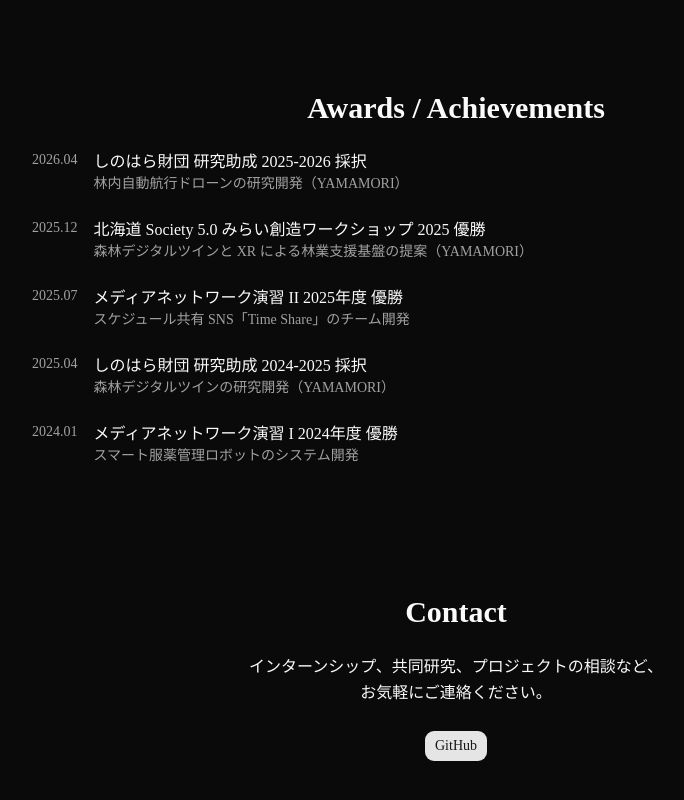
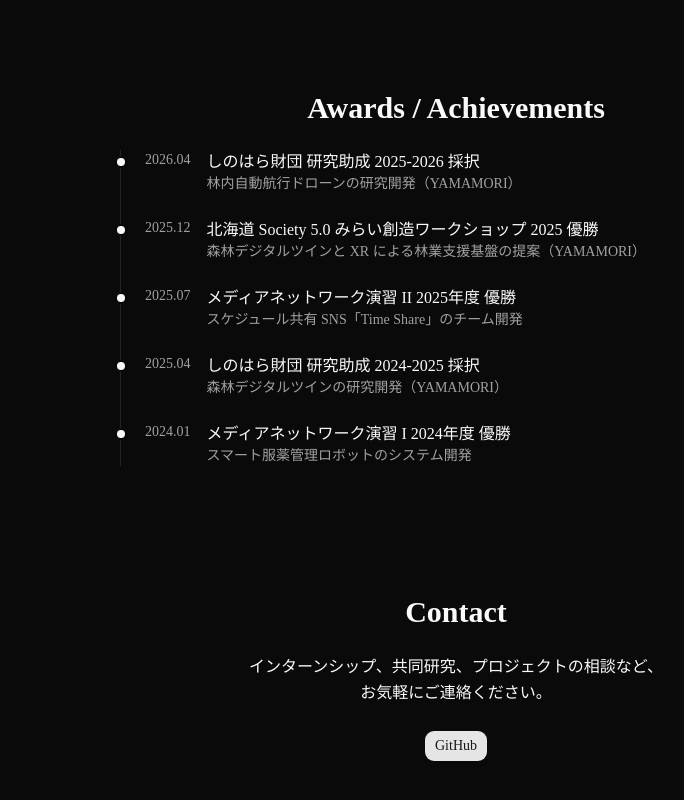
Before and after one commit to Tkino117/portfolio, a Next.js app: page / in a window 1280 px wide. Shown: the part 2637-3437 px from the top of the page, without its empty margins (184-868 px from the left). Built offline with nearby package versions, Linux system fonts and the light colour scheme.

Commit message:
minor fix

```diff
--- a/src/components/sections/awards.tsx
+++ b/src/components/sections/awards.tsx
@@ -39,9 +39,10 @@ export function Awards() {
 		<section>
 			<Container>
 			<SectionTitle>Awards / Achievements</SectionTitle>
-			<div className="space-y-6">
+			<div className="relative mx-auto max-w-2xl space-y-6 border-l border-border pl-6">
 				{awards.map((award, i) => (
-					<div key={i} className="flex gap-4">
+					<div key={i} className="relative flex gap-4">
+						<span className="absolute -left-[30px] top-1.5 h-3 w-3 rounded-full border-2 border-background bg-foreground" />
 						<span className="shrink-0 text-sm text-muted-foreground">
 							{award.year}
 						</span>
```
